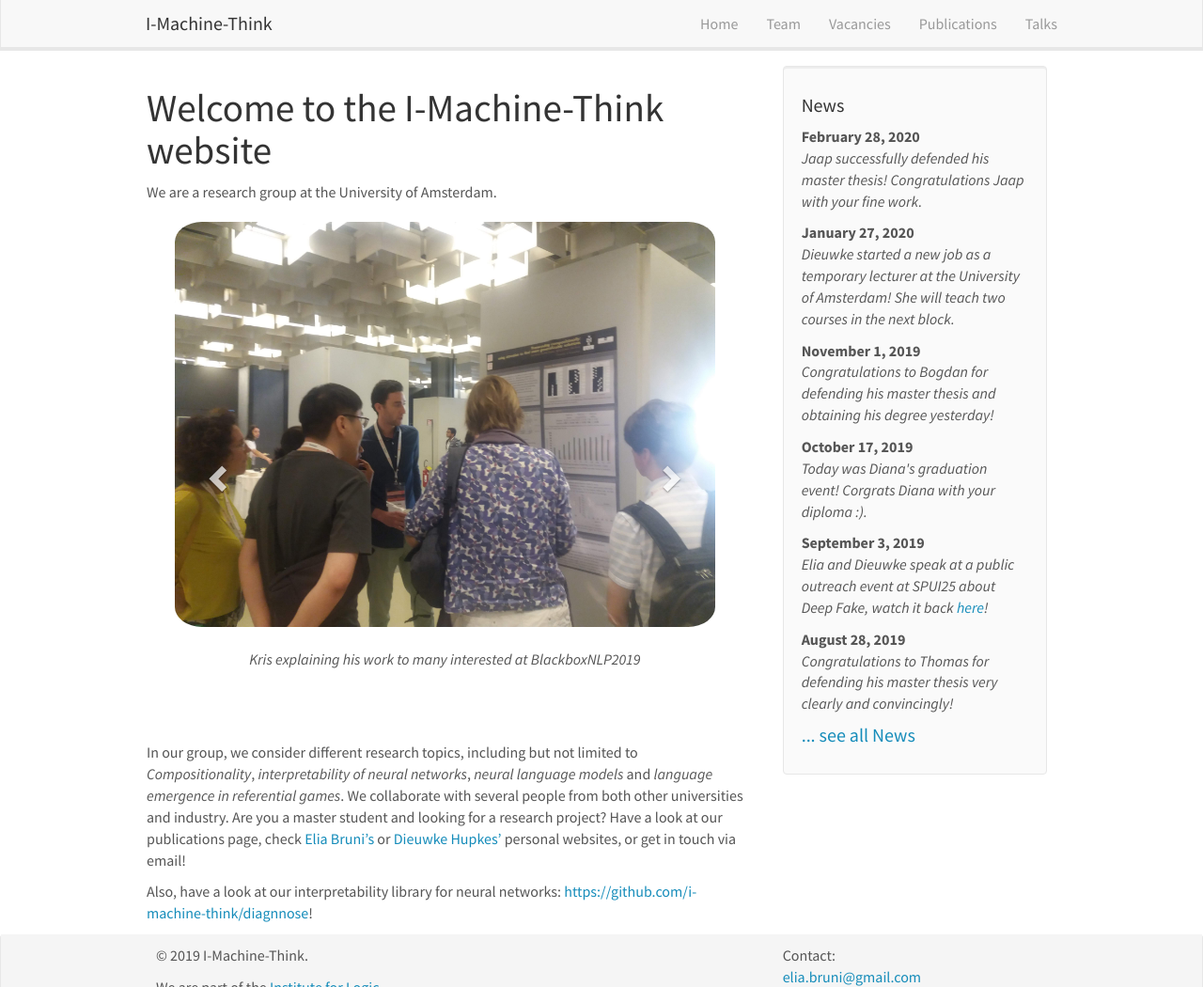
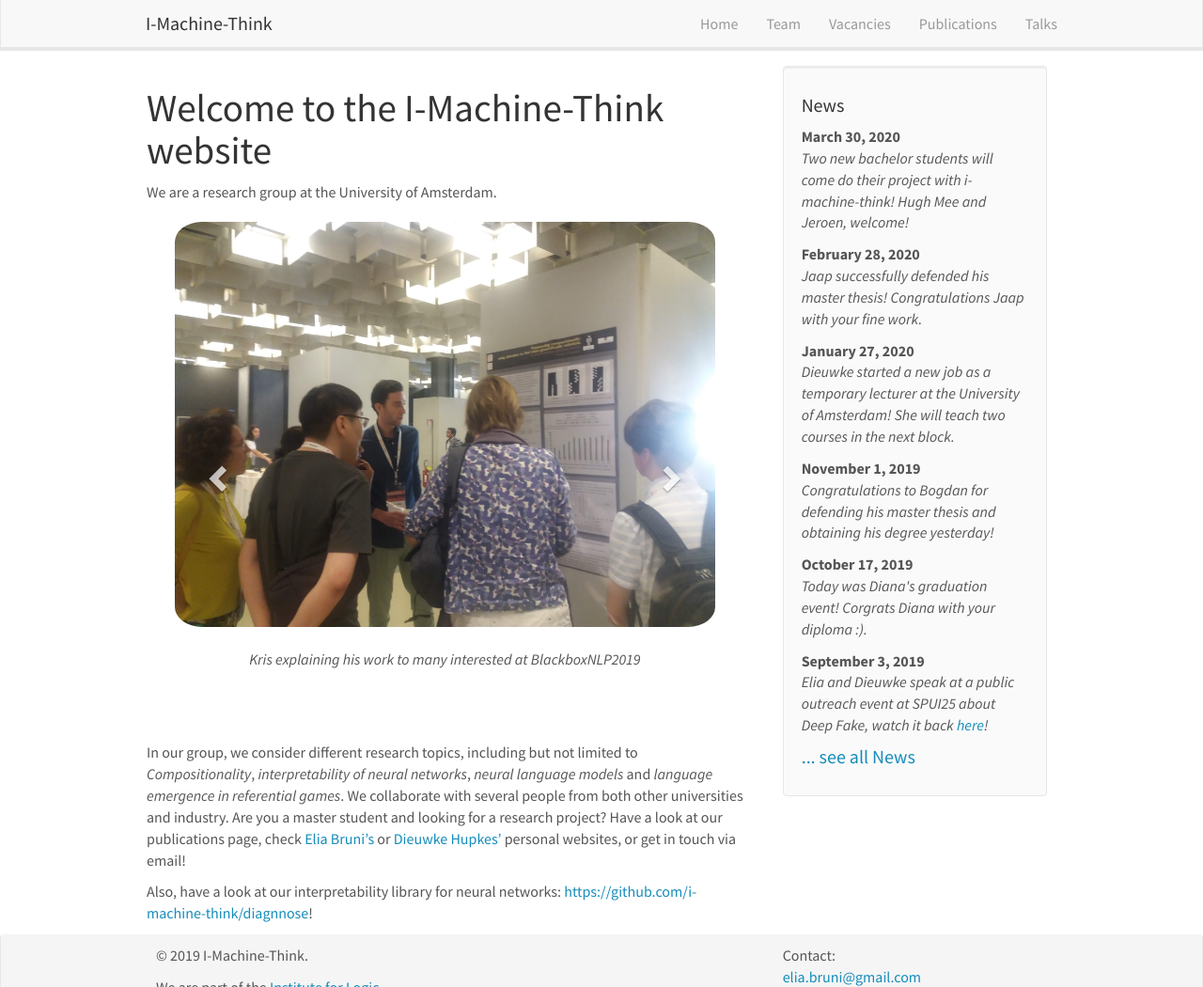
Before and after one commit to i-machine-think/i-machine-think.github.io, a Jekyll site: the page built from _pages/home.md, in a window 1280 px wide and 1050 px high. Shown: the whole window at 94% size. Built offline with Jekyll 4.4.1, drawn with Linux system fonts in a browser that asks for light colours; nearby versions of some CDN libraries.

```diff
--- a/_data/news.yml
+++ b/_data/news.yml
@@ -1,3 +1,6 @@
+- date: "March 30, 2020"
+  headline: Two new bachelor students will come do their project with i-machine-think! Hugh Mee and Jeroen, welcome!
+
 - date: "February 28, 2020"
   headline: "Jaap successfully defended his master thesis! Congratulations Jaap with your fine work."
   image: jaap_defence.jpg
```
Also changed, not shown: _data/students.yml (+6 -1 lines), _pages/team.md (+1 -5 lines), images/teampic/HMWong.jpeg (added), images/teampic/JTaal.jpeg (added).
